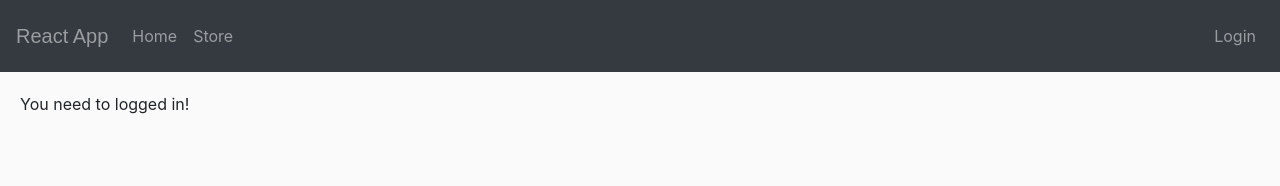
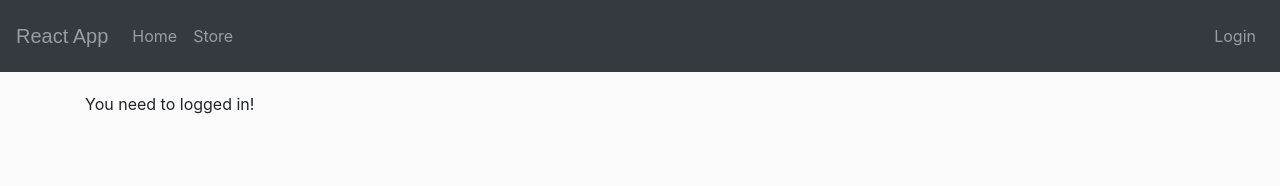
Before and after one commit to linoravny/React-App, a React (Create React App) app: page /store in a window 1280 px wide. Shown: the top 186 px of the page. Built offline with nearby package versions, Linux system fonts and the light colour scheme.

Commit message:
console error fixes

```diff
--- a/src/Hearder.js
+++ b/src/Hearder.js
@@ -3,7 +3,6 @@ import { useSelector, useDispatch} from 'react-redux';
 import Navbar from 'react-bootstrap/Navbar';
 import Nav from 'react-bootstrap/Nav';
 import {
-  Link as RouterLink,
   useHistory
 } from "react-router-dom";
 import { logOut } from './actions';
--- a/src/index.css
+++ b/src/index.css
@@ -15,7 +15,8 @@ span {
 }
 
 .container {
-  margin: 20px 10px;
+  margin: 10px;
+  padding: 10px;
 }
 
 /* login form */
@@ -25,9 +26,10 @@ span {
 .loginForm h3 {
   text-align: center;
 }
+
 /* List */
-.bookList {
-  padding: 20px;
+.bookList .card img.card-img-top {
+  height: 200px;
 }
 .bookList .bookListItem {
   border: 1px solid #d1cbcb;
--- a/src/login/LoginForm.js
+++ b/src/login/LoginForm.js
@@ -70,7 +70,6 @@ function LoginForm() {
                 <Form.Label>Name</Form.Label>
                 <Form.Control
                   type="text"
-                  id="name"
                   name="name"
                   autocomple="off"
                   placeholder="Enter name"
@@ -83,7 +82,6 @@ function LoginForm() {
                 <Form.Label>Email address</Form.Label>
                 <Form.Control
                   type="email"
-                  id="email"
                   name="email"
                   autocomple="off"
                   placeholder="Enter email"
@@ -96,7 +94,6 @@ function LoginForm() {
                 <Form.Label>Password</Form.Label>
                 <Form.Control
                   type="password"
-                  id="password"
                   name="password"
                   autocomple="off"
                   placeholder="Enter password"
--- a/src/userStore/List.js
+++ b/src/userStore/List.js
@@ -1,7 +1,7 @@
 import React, {useEffect, useState } from 'react';
 import { useSelector } from 'react-redux';
-import Card from 'react-bootstrap/Card';
-import { Link } from "react-router-dom";
+import { Card, CardColumns, Col, Row, Container } from 'react-bootstrap';
+import { Link } from 'react-router-dom';
 import axios from 'axios';
 
 function List() {
@@ -43,6 +43,9 @@ function List() {
 
   return (
     <div className="bookList">
+      <Container>
+        <Row>
+          <Col>
             {
             isUserActive ?
 
@@ -52,16 +55,17 @@ function List() {
                 <div>loading...</div>
               }
               <div>
+                <CardColumns>
                   {books.map((book, index) => {
                     return (
                       <Link key={book.id} to={{
                         pathname: `/storeItem/${book.id}`,
                         state: { data: book }
                       }}>
-                <Card style={{ width: '20rem' }}>
-                  <Card.Img
+
+                          <Card bg="dark">
+                            <Card.Img variant="top"
                               alt={`${book.volumeInfo.title} book`}
-                    variant="top"
                               src={`${book.volumeInfo.imageLinks.smallThumbnail}&printsec=frontcover&img=1&zoom=1&source=gbs_api` } />
                             <Card.Body>
                               <Card.Title>{book.volumeInfo.title}</Card.Title>
@@ -71,15 +75,19 @@ function List() {
                               {/* <Button variant="primary">Go somewhere</Button> */}
                             </Card.Body>
                           </Card>
+
                       </Link>
                     )
                   })}
+                </CardColumns>
               </div>
             </div>
             :
             <div>You need to logged in!</div>
             }
-
+          </Col>
+        </Row>
+      </Container>
     </div>
   )
 }
```
Lines whose indentation alone changed are shown as unchanged.
